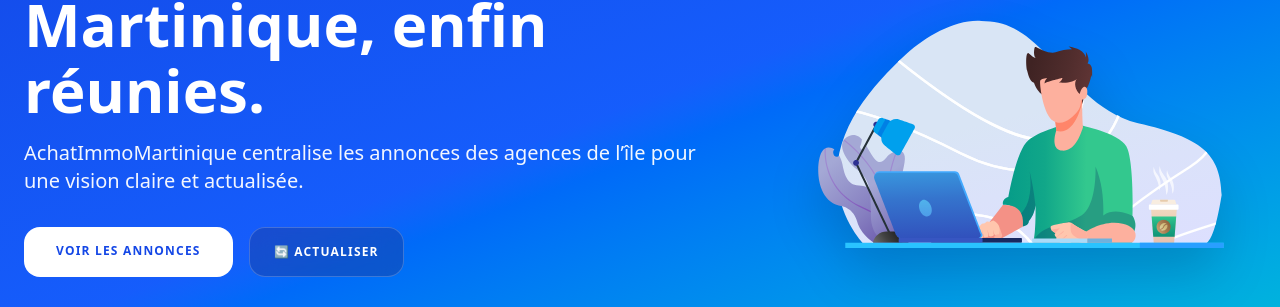
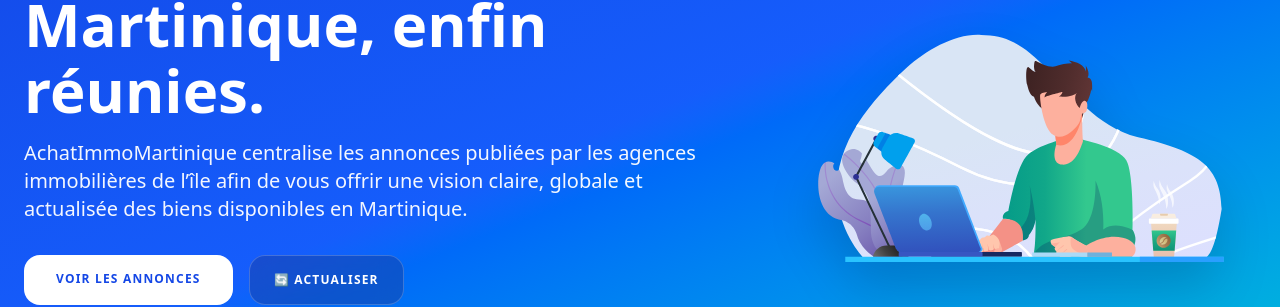
Before and after one commit to arnov8/achatimmomartinique, a Next.js app: page / in a window 1280 px wide. Shown: the part 204-511 px from the top of the page. Built offline with nearby package versions, Linux system fonts and the light colour scheme; no server answers.

Commit message:
Update page.tsx

```diff
--- a/app/page.tsx
+++ b/app/page.tsx
@@ -224,7 +224,7 @@ export default function Home() {
         <div className="max-w-7xl mx-auto flex flex-col md:flex-row items-center gap-8 md:gap-12">
           <div className="flex-1 text-center md:text-left">
             <h1 className="text-3xl md:text-6xl font-black mb-4 leading-[1.1]">Les annonces immo de Martinique, enfin réunies.</h1>
-            <p className="text-base md:text-xl opacity-95 mb-8 font-medium max-w-2xl">AchatImmoMartinique centralise les annonces des agences de l’île pour une vision claire et actualisée.</p>
+            <p className="text-base md:text-xl opacity-95 mb-8 font-medium max-w-2xl">AchatImmoMartinique centralise les annonces publiées par les agences immobilières de l’île afin de vous offrir une vision claire, globale et actualisée des biens disponibles en Martinique.</p>
             <div className="flex flex-wrap justify-center md:justify-start gap-4">
               <a href="#listing" className="bg-white text-blue-700 px-8 py-4 rounded-2xl font-black uppercase text-xs tracking-widest hover:scale-105 transition-all">Voir les annonces</a>
               <button onClick={fetchAnnonces} className="bg-blue-900/40 backdrop-blur-md border border-white/20 px-6 py-4 rounded-2xl font-bold hover:bg-blue-800/50 transition-all text-xs uppercase tracking-widest">🔄 Actualiser</button>
```
